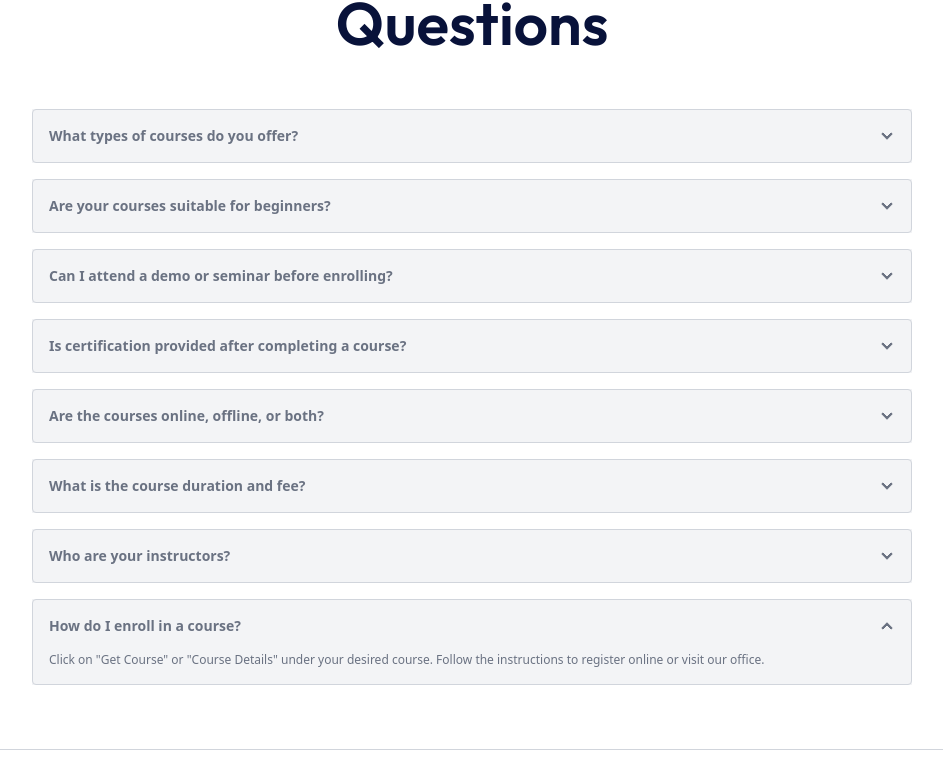
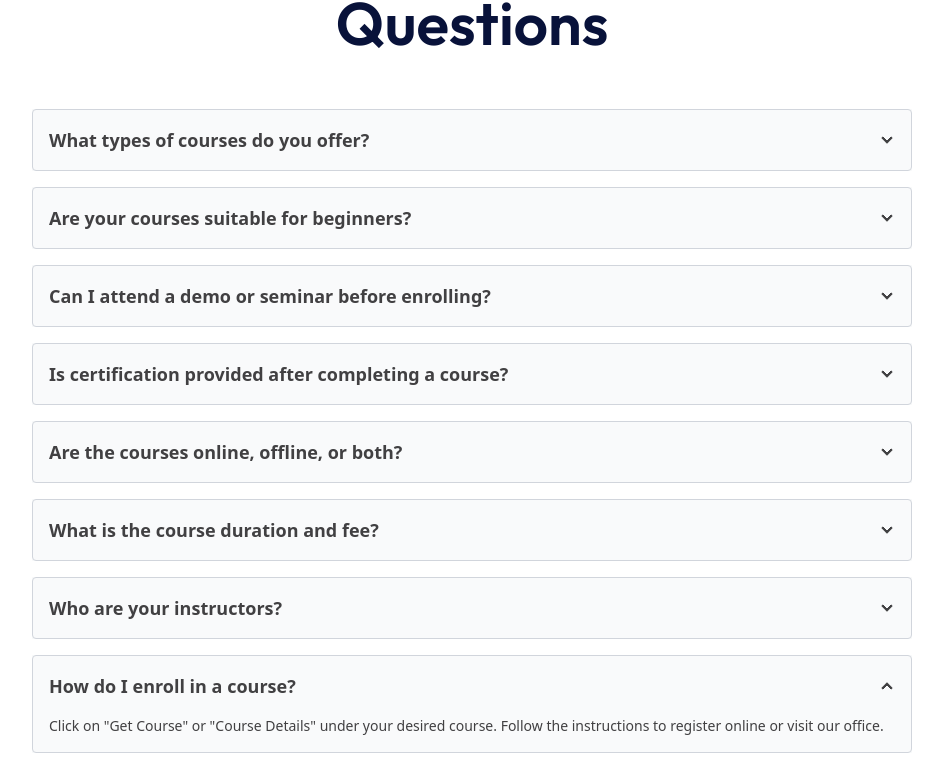
Before and after one commit to KISeam/Everest-IT-LMS-Web-Site, a React (Vite) app: page / in a window 1280 px wide. Shown: the part 5163-5939 px from the top of the page, without its empty margins (168-1111 px from the left). Built offline with nearby package versions, Linux system fonts and the light colour scheme.

Commit message:
text color update

```diff
--- a/src/Page/Home/HomeComponents/FAQ.jsx
+++ b/src/Page/Home/HomeComponents/FAQ.jsx
@@ -9,13 +9,13 @@ const FAQ = () => {
           <div className="flex flex-col gap-10">
             <SectionHeading title={"Frequently Asked Questions"} />
             <div className="w-3/4 mx-auto space-y-4">
-              <div className="join join-vertical bg-gray-100 text-gray-500 w-full">
+              <div className="join join-vertical bg-gray-50 text-gray-500 w-full">
                 <div className="collapse collapse-arrow join-item border-gray-300 border">
                   <input type="radio" name="my-accordion-4" defaultChecked />
-                  <div className="collapse-title font-semibold text-sm">
+                  <div className="collapse-title font-semibold text-lg crd">
                     What types of courses do you offer?
                   </div>
-                  <div className="collapse-content text-xs">
+                  <div className="collapse-content text-sm crd">
                     We offer a wide range of professional courses including Art
                     & Design, Marketing, Web Development, Networking & Server,
                     and Management. All courses are designed to be both fun and
@@ -23,91 +23,91 @@ const FAQ = () => {
                   </div>
                 </div>
               </div>
-              <div className="join join-vertical bg-gray-100 text-gray-500 w-full">
+              <div className="join join-vertical bg-gray-50 text-gray-500 w-full">
                 <div className="collapse collapse-arrow join-item border-gray-300 border">
                   <input type="radio" name="my-accordion-4" defaultChecked />
-                  <div className="collapse-title font-semibold text-sm">
+                  <div className="collapse-title font-semibold text-lg crd">
                     Are your courses suitable for beginners?
                   </div>
-                  <div className="collapse-content text-xs">
+                  <div className="collapse-content text-sm crd">
                     Absolutely. Our courses are structured to cater to all skill
                     levels—from complete beginners to advanced learners. Each
                     course clearly states the required prior knowledge (if any).
                   </div>
                 </div>
               </div>
-              <div className="join join-vertical bg-gray-100 text-gray-500 w-full">
+              <div className="join join-vertical bg-gray-50 text-gray-500 w-full">
                 <div className="collapse collapse-arrow join-item border-gray-300 border">
                   <input type="radio" name="my-accordion-4" defaultChecked />
-                  <div className="collapse-title font-semibold text-sm">
+                  <div className="collapse-title font-semibold text-lg crd">
                     Can I attend a demo or seminar before enrolling?
                   </div>
-                  <div className="collapse-content text-xs">
+                  <div className="collapse-content text-sm crd">
                     Yes! We regularly host free seminars to help you decide
                     which course suits your interests and goals. You can check
                     the seminar schedule and register through our website.
                   </div>
                 </div>
               </div>
-              <div className="join join-vertical bg-gray-100 text-gray-500 w-full">
+              <div className="join join-vertical bg-gray-50 text-gray-500 w-full">
                 <div className="collapse collapse-arrow join-item border-gray-300 border">
                   <input type="radio" name="my-accordion-4" defaultChecked />
-                  <div className="collapse-title font-semibold text-sm">
+                  <div className="collapse-title font-semibold text-lg crd">
                     Is certification provided after completing a course?
                   </div>
-                  <div className="collapse-content text-xs">
+                  <div className="collapse-content text-sm crd">
                     Yes, all students receive a professional certificate upon
                     successful completion of their course, which is valuable for
                     freelancing, job applications, and further education.
                   </div>
                 </div>
               </div>
-              <div className="join join-vertical bg-gray-100 text-gray-500 w-full">
+              <div className="join join-vertical bg-gray-50 text-gray-500 w-full">
                 <div className="collapse collapse-arrow join-item border-gray-300 border">
                   <input type="radio" name="my-accordion-4" defaultChecked />
-                  <div className="collapse-title font-semibold text-sm">
+                  <div className="collapse-title font-semibold text-lg crd">
                     Are the courses online, offline, or both?
                   </div>
-                  <div className="collapse-content text-xs">
+                  <div className="collapse-content text-sm crd">
                     We offer both offline and online learning options. You can
                     choose your preferred mode based on convenience and
                     availability.
                   </div>
                 </div>
               </div>
-              <div className="join join-vertical bg-gray-100 text-gray-500 w-full">
+              <div className="join join-vertical bg-gray-50 text-gray-500 w-full">
                 <div className="collapse collapse-arrow join-item border-gray-300 border">
                   <input type="radio" name="my-accordion-4" defaultChecked />
-                  <div className="collapse-title font-semibold text-sm">
+                  <div className="collapse-title font-semibold text-lg crd">
                     What is the course duration and fee?
                   </div>
-                  <div className="collapse-content text-xs">
+                  <div className="collapse-content text-sm crd">
                     Course durations vary from 1 to 3 months, depending on the
                     topic. Fees are listed under each course—typically ranging
                     between 18,000৳ and 24,000৳.
                   </div>
                 </div>
               </div>
-              <div className="join join-vertical bg-gray-100 text-gray-500 w-full">
+              <div className="join join-vertical bg-gray-50 text-gray-500 w-full">
                 <div className="collapse collapse-arrow join-item border-gray-300 border">
                   <input type="radio" name="my-accordion-4" defaultChecked />
-                  <div className="collapse-title font-semibold text-sm">
+                  <div className="collapse-title font-semibold text-lg crd">
                     Who are your instructors?
                   </div>
-                  <div className="collapse-content text-xs">
+                  <div className="collapse-content text-sm crd">
                     Our instructors are industry experts with 5–10+ years of
                     hands-on experience in their fields. You can view their
                     profiles under the "Meet Our Members" section.
                   </div>
                 </div>
               </div>
-              <div className="join join-vertical bg-gray-100 text-gray-500 w-full">
+              <div className="join join-vertical bg-gray-50 text-gray-500 w-full">
                 <div className="collapse collapse-arrow join-item border-gray-300 border">
                   <input type="radio" name="my-accordion-4" defaultChecked />
-                  <div className="collapse-title font-semibold text-sm">
+                  <div className="collapse-title font-semibold text-lg crd">
                     How do I enroll in a course?
                   </div>
-                  <div className="collapse-content text-xs">
+                  <div className="collapse-content text-sm crd">
                     Click on "Get Course" or "Course Details" under your desired
                     course. Follow the instructions to register online or visit
                     our office.
```
